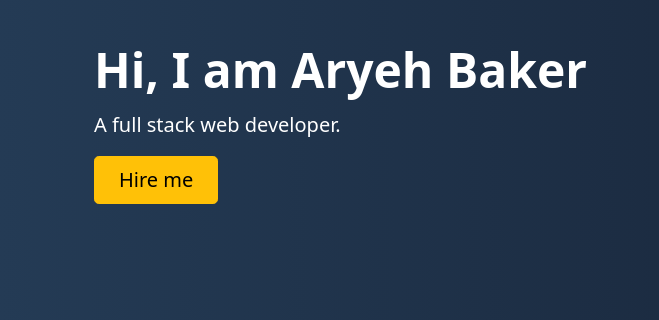
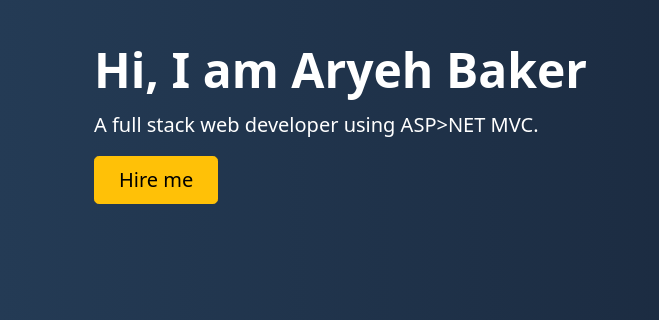
Before and after one commit to aryehbaker/FirstProject, a plain HTML site: page Index.html in a window 1280 px wide. Shown: the part 167-487 px from the top of the page, 0-659 px from the left. Drawn offline with nearby package versions, Linux system fonts and the light colour scheme.

Commit message:
changed the subtitle

```diff
--- a/Index.html
+++ b/Index.html
@@ -59,7 +59,7 @@
                 </div>
                 <div class="col-lg-6">
                     <h1 class="display-5 fw-bold lh-1 mb-3">Hi, I am Aryeh Baker</h1>
-                    <p class="lead">A full stack web developer.
+                    <p class="lead">A full stack web developer using ASP>NET MVC.
                     </p>
                     <div class="d-grid gap-2 d-md-flex justify-content-md-start">
                         <button type="button" class="btn btn-warning btn-lg px-4 me-md-2">Hire me</button>
```
